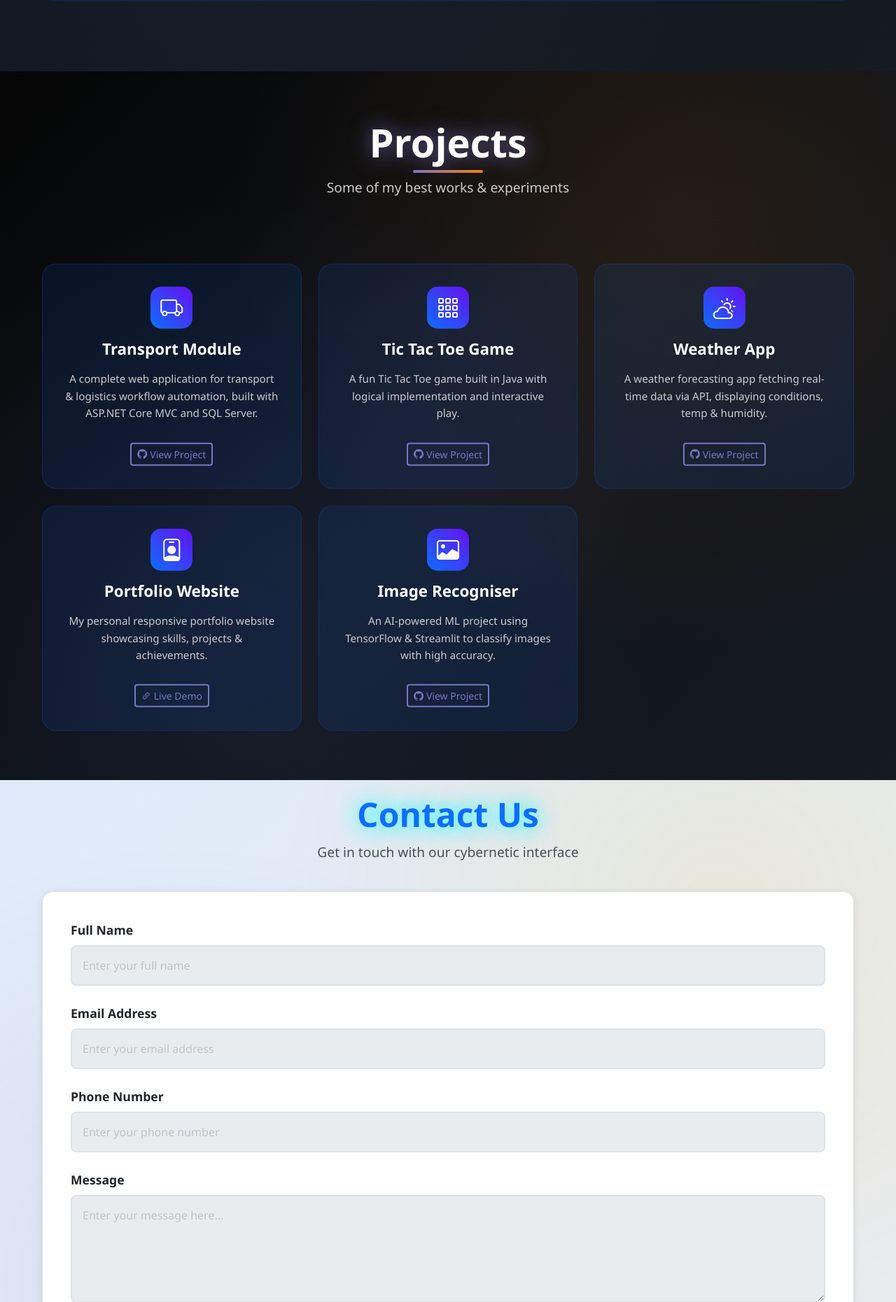
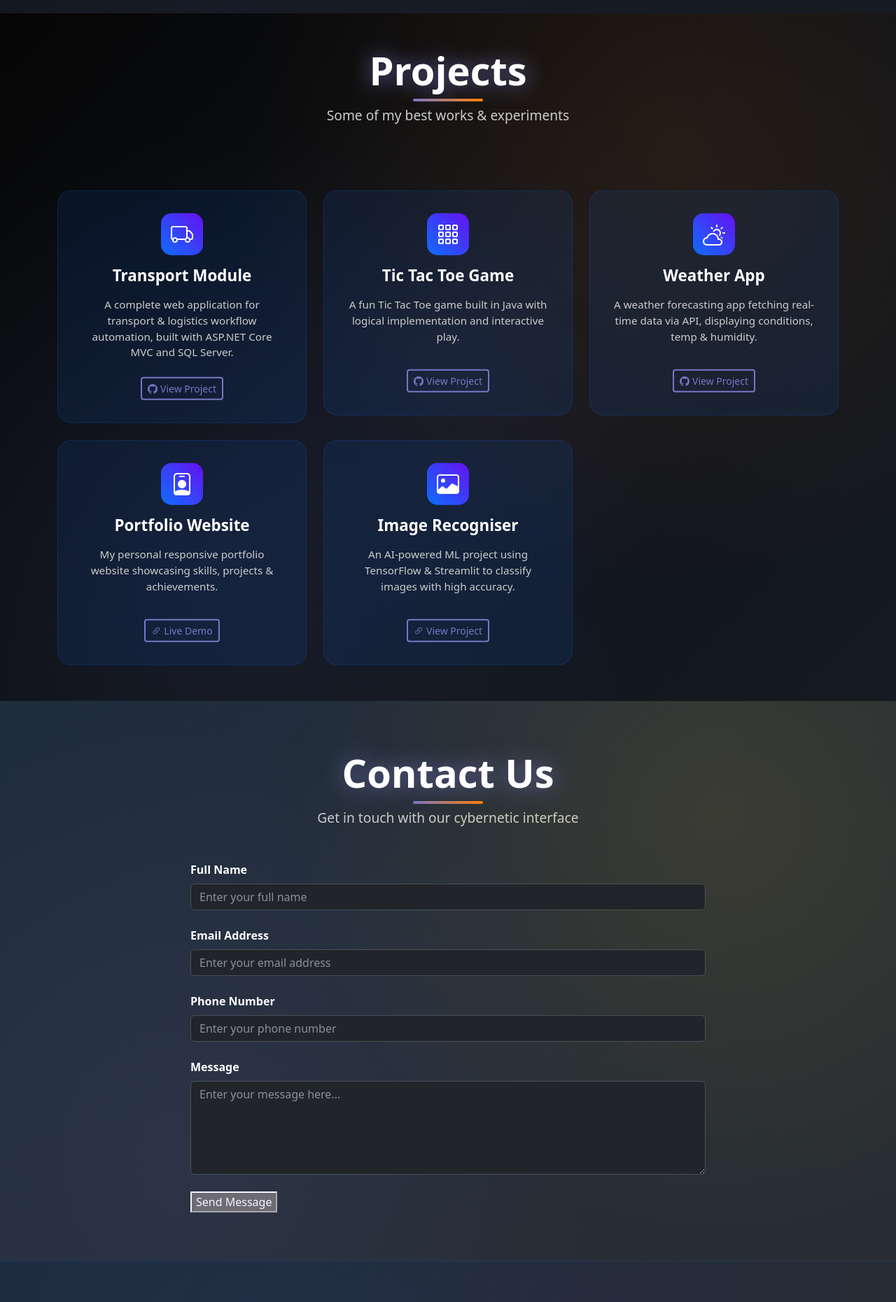
Before and after one commit to himanshu2285/Himanshu-Portfolio, a Django app: template Base/templates/home.html in a window 1280 px wide. Shown: the part 3774-5635 px from the top of the page at 70% size. Run offline with Django 5.2, Linux system fonts and the light colour scheme; the template is opened without the code that fills it: values that come from a table or form of the project are taken from there, others are empty; some libraries are stand-ins or nearby versions.

Commit message:
Fixes Styling of every section

```diff
--- a/Base/static/css/style.css
+++ b/Base/static/css/style.css
@@ -1209,7 +1209,6 @@
 
 
 /* Contact form styling */
-/* Contact Section Base Styles */
 #Contact {
     background: linear-gradient(135deg, rgba(13, 110, 253, 0.1) 0%, rgba(108, 117, 125, 0.1) 100%);
     min-height: 100vh;
--- a/Base/templates/home.html
+++ b/Base/templates/home.html
@@ -18,319 +18,457 @@
 
         <!-- Contact section Styling -->
         <style>
-        :root {
-                /* Light theme variables */
-                --bg-primary: #f8f9fa;
-                --bg-secondary: #ffffff;
-                --bg-accent: #e9ecef;
-                --text-primary: #212529;
-                --text-secondary: #495057;
-                --border-color: #dee2e6;
-                --accent-color: #0d6efd;
-                --accent-hover: #0b5ed7;
-                --success-color: #198754;
-                --error-color: #dc3545;
-                --shadow: 0 2px 10px rgba(0,0,0,0.1);
-                --glow: 0 0 20px rgba(13, 110, 253, 0.3);
-            }
+            #Contact {
+    background: linear-gradient(135deg, rgba(13, 110, 253, 0.1) 0%, rgba(108, 117, 125, 0.1) 100%);
+    min-height: 100vh;
+    display: flex;
+    align-items: center;
+    position: relative;
+    overflow: hidden;
+}
 
-            /* Dark theme variables */
-            [data-theme="dark"] {
-                --bg-primary: #0a0a0a;
-                --bg-secondary: #1a1a1a;
-                --bg-accent: #2a2a2a;
-                --text-primary: #ffffff;
-                --text-secondary: #cccccc;
-                --border-color: #404040;
-                --accent-color: #00ffff;
-                --accent-hover: #00cccc;
-                --success-color: #00ff88;
-                --error-color: #ff4444;
-                --shadow: 0 2px 10px rgba(0,0,0,0.5);
-                --glow: 0 0 20px rgba(0, 255, 255, 0.3);
-            }
+#Contact::before {
+    content: '';
+    position: absolute;
+    top: 0;
+    left: 0;
+    right: 0;
+    bottom: 0;
+    background:
+        radial-gradient(circle at 20% 80%, rgba(120, 119, 198, 0.1) 0%, transparent 50%),
+        radial-gradient(circle at 80% 20%, rgba(255, 193, 7, 0.1) 0%, transparent 50%);
+    pointer-events: none;
+}
 
-            * {
-                margin: 0;
-                padding: 0;
-                box-sizing: border-box;
-            }
+.contact-container {
+    position: relative;
+    z-index: 2;
+}
 
-            body {
-                font-family: 'Segoe UI', Tahoma, Geneva, Verdana, sans-serif;
-                background: var(--bg-primary);
-                color: var(--text-primary);
-                line-height: 1.6;
-                min-height: 100vh;
-                transition: all 0.3s ease;
-            }
+#Contact .section-title {
+    color: #ffffff !important;
+    text-shadow: 0 0 30px rgba(120, 119, 198, 0.8) !important;
+    font-weight: 700 !important;
+    font-size: 3.5rem !important;
+    margin-bottom: 1rem !important;
+    position: relative;
+    z-index: 3;
+    text-align: center;
+}
 
-            /* Cyborg grid background */
-            body::before {
-                content: '';
-                position: fixed;
-                top: 0;
-                left: 0;
-                width: 100%;
-                height: 100%;
-                background-image:
-                    linear-gradient(rgba(0,255,255,0.05) 1px, transparent 1px),
-                    linear-gradient(90deg, rgba(0,255,255,0.05) 1px, transparent 1px);
-                background-size: 50px 50px;
-                z-index: -1;
-                opacity: 0.3;
-            }
+#Contact .section-title::after {
+    content: '';
+    position: absolute;
+    bottom: -10px;
+    left: 50%;
+    transform: translateX(-50%);
+    width: 100px;
+    height: 4px;
+    background: linear-gradient(45deg, #7877c6, #ff8000);
+    border-radius: 2px;
+}
 
-            .container {
-                max-width: 1200px;
-                margin: 0 auto;
-                padding: 20px;
-            }
+#Contact .section-subtitle {
+    color: #cccccc !important;
+    text-align: center;
+    font-size: 1.2rem;
+    margin-bottom: 3rem !important;
+}
 
-            .header {
-                text-align: center;
-                margin-bottom: 40px;
-                position: relative;
-            }
+/* Contact Form Card */
+.contact-form-card {
+    background: rgba(13, 110, 253, 0.1);
+    backdrop-filter: blur(10px);
+    border: 1px solid rgba(13, 110, 253, 0.2);
+    border-radius: 20px;
+    padding: 3rem;
+    position: relative;
+    overflow: hidden;
+    transition: all 0.4s cubic-bezier(0.4, 0, 0.2, 1);
+}
 
-            .header h1 {
-                font-size: 3rem;
-                font-weight: 700;
-                color: var(--accent-color);
-                margin-bottom: 10px;
-                text-shadow: 0 0 20px rgba(0,255,255,0.5);
-                animation: glow 2s ease-in-out infinite alternate;
-            }
+.contact-form-card::before {
+    content: '';
+    position: absolute;
+    top: 0;
+    left: -100%;
+    width: 100%;
+    height: 100%;
+    background: linear-gradient(90deg, transparent, rgba(13, 110, 253, 0.1), transparent);
+    transition: left 0.6s;
+}
 
-            @keyframes glow {
-                from { text-shadow: 0 0 20px rgba(0,255,255,0.5); }
-                to { text-shadow: 0 0 30px rgba(0,255,255,0.8), 0 0 40px rgba(0,255,255,0.6); }
-            }
+.contact-form-card:hover::before {
+    left: 100%;
+}
 
-            .header p {
-                font-size: 1.2rem;
-                color: var(--text-secondary);
-                margin-bottom: 30px;
-            }
+.contact-form-card:hover {
+    transform: translateY(-5px);
+    border-color: rgba(13, 110, 253, 0.4);
+    box-shadow: 0 20px 40px rgba(13, 110, 253, 0.2);
+}
 
-            /* Theme toggle button */
-            .theme-toggle {
-                position: absolute;
-                top: 0;
-                right: 0;
-                background: var(--bg-secondary);
-                border: 2px solid var(--accent-color);
-                color: var(--accent-color);
-                padding: 10px 15px;
-                border-radius: 25px;
-                cursor: pointer;
-                transition: all 0.3s ease;
-                font-size: 0.9rem;
-                font-weight: 600;
-            }
+/* Form Groups and Labels */
+.form-group {
+    margin-bottom: 1.5rem;
+    position: relative;
+    z-index: 1;
+}
 
-            .theme-toggle:hover {
-                background: var(--accent-color);
-                color: var(--bg-secondary);
-                box-shadow: var(--glow);
-                transform: scale(1.05);
-            }
+.form-label {
+    display: block;
+    margin-bottom: 0.5rem;
+    font-weight: 600;
+    color: #fff;
+    font-size: 1rem;
+    transition: color 0.3s ease;
+}
 
-            .contact-form-container {
-                background: var(--bg-secondary);
-                padding: 40px;
-                border-radius: 15px;
-                box-shadow: var(--shadow);
-                border: 1px solid var(--border-color);
-                position: relative;
-                overflow: hidden;
-            }
+/* Form Inputs */
+.contact-input,
+.contact-textarea {
+    width: 100%;
+    padding: 1rem;
+    background: rgba(255, 255, 255, 0.05);
+    border: 1px solid rgba(255, 255, 255, 0.1);
+    border-radius: 12px;
+    color: #fff;
+    font-size: 1rem;
+    transition: all 0.3s cubic-bezier(0.4, 0, 0.2, 1);
+    position: relative;
+}
 
-            .contact-form-container::before {
-                content: '';
-                position: absolute;
-                top: -2px;
-                left: -2px;
-                right: -2px;
-                bottom: -2px;
-                background: linear-gradient(45deg, var(--accent-color), transparent, var(--accent-color));
-                border-radius: 17px;
-                z-index: -1;
-                animation: borderGlow 3s linear infinite;
-            }
+.contact-input::placeholder,
+.contact-textarea::placeholder {
+    color: rgba(255, 255, 255, 0.5);
+}
 
-            @keyframes borderGlow {
-                0% { transform: rotate(0deg); }
-                100% { transform: rotate(360deg); }
-            }
+.contact-input:focus,
+.contact-textarea:focus {
+    outline: none;
+    border-color: rgba(13, 110, 253, 0.6);
+    background: rgba(13, 110, 253, 0.1);
+    box-shadow: 0 0 20px rgba(13, 110, 253, 0.2);
+    transform: translateY(-2px);
+}
 
-            .form-group {
-                margin-bottom: 25px;
-            }
+.contact-textarea {
+    resize: vertical;
+    min-height: 120px;
+}
 
-            .form-label {
-                display: block;
-                margin-bottom: 8px;
-                font-weight: 600;
-                color: var(--text-primary);
-                font-size: 1.1rem;
-            }
+/* Submit Button */
+.contact-submit-btn {
+    background: linear-gradient(45deg, #0d6efd, #6610f2);
+    border: none;
+    color: white;
+    padding: 1rem 2rem;
+    border-radius: 25px;
+    font-size: 1.1rem;
+    font-weight: 600;
+    transition: all 0.3s cubic-bezier(0.4, 0, 0.2, 1);
+    position: relative;
+    overflow: hidden;
+    text-transform: uppercase;
+    letter-spacing: 1px;
+    min-width: 200px;
+}
 
-            .form-control {
-                width: 100%;
-                padding: 15px;
-                border: 2px solid var(--border-color);
-                border-radius: 8px;
-                background: var(--bg-accent);
-                color: var(--text-primary);
-                font-size: 1rem;
-                transition: all 0.3s ease;
-            }
+.contact-submit-btn:hover {
+    transform: translateY(-3px) scale(1.05);
+    box-shadow: 0 15px 30px rgba(13, 110, 253, 0.4);
+    background: linear-gradient(45deg, #0b5ed7, #5a0fc7);
+}
 
-            .cyborg-input:focus,
-            .cyborg-textarea:focus {
-                outline: none;
-                border-color: var(--accent-color);
-                box-shadow: var(--glow);
-                background: var(--bg-secondary);
-            }
+.contact-submit-btn:active {
+    transform: translateY(-1px) scale(1.02);
+}
 
-            .cyborg-textarea {
-                resize: vertical;
-                min-height: 120px;
-            }
+.contact-submit-btn::before {
+    content: '';
+    position: absolute;
+    top: 50%;
+    left: 50%;
+    width: 0;
+    height: 0;
+    background: rgba(255, 255, 255, 0.2);
+    border-radius: 50%;
+    transition: all 0.6s ease;
+    transform: translate(-50%, -50%);
+}
 
-            .submit-btn {
-                background: linear-gradient(45deg, var(--accent-color), var(--accent-hover));
-                color: white;
-                padding: 15px 30px;
-                border: none;
-                border-radius: 25px;
-                font-size: 1.1rem;
-                font-weight: 600;
-                cursor: pointer;
-                transition: all 0.3s ease;
-                position: relative;
-                overflow: hidden;
-                text-transform: uppercase;
-                letter-spacing: 1px;
-            }
+.contact-submit-btn:hover::before {
+    width: 300px;
+    height: 300px;
+}
 
-            .submit-btn:hover {
-                transform: translateY(-2px);
-                box-shadow: var(--glow);
-            }
+.contact-submit-btn:disabled {
+    opacity: 0.8;
+    cursor: not-allowed;
+    transform: none;
+}
 
-            .submit-btn:active {
-                transform: translateY(0);
-            }
+/* Alert Styles */
+.alert-container {
+    position: relative;
+    z-index: 1;
+}
 
-            .submit-btn::before {
-                content: '';
-                position: absolute;
-                top: 50%;
-                left: 50%;
-                width: 0;
-                height: 0;
-                background: rgba(255,255,255,0.2);
-                border-radius: 50%;
-                transition: all 0.6s ease;
-                transform: translate(-50%, -50%);
-            }
+.contact-alert {
+    background: rgba(0, 255, 136, 0.1);
+    color: #00ff88;
+    border: 1px solid #00ff88;
+    border-radius: 12px;
+    padding: 1rem;
+    animation: slideInDown 0.5s ease;
+}
 
-            .submit-btn:hover::before {
-                width: 300px;
-                height: 300px;
-            }
+.alert-danger.contact-alert {
+    background: rgba(255, 68, 68, 0.1);
+    color: #ff4444;
+    border-color: #ff4444;
+}
 
-            .messages {
-                margin-bottom: 20px;
-            }
+@keyframes slideInDown {
+    from {
+        opacity: 0;
+        transform: translateY(-20px);
+    }
+    to {
+        opacity: 1;
+        transform: translateY(0);
+    }
+}
 
-            .message {
-                padding: 15px;
-                border-radius: 8px;
-                margin-bottom: 10px;
-                font-weight: 500;
-                animation: slideIn 0.5s ease;
-            }
+/* Form Error Styles */
+.form-error {
+    margin-top: 0.5rem;
+}
 
-            @keyframes slideIn {
-                from { opacity: 0; transform: translateY(-20px); }
-                to { opacity: 1; transform: translateY(0); }
-            }
+.form-error small {
+    color: #ff4444;
+    font-size: 0.875rem;
+    display: block;
+    animation: fadeIn 0.3s ease;
+}
 
-            .message.success {
-                background: rgba(0, 255, 136, 0.1);
-                color: var(--success-color);
-                border: 1px solid var(--success-color);
-            }
+@keyframes fadeIn {
+    from { opacity: 0; }
+    to { opacity: 1; }
+}
 
-            .message.error {
-                background: rgba(255, 68, 68, 0.1);
-                color: var(--error-color);
-                border: 1px solid var(--error-color);
-            }
+/* Contact Info Cards */
+.contact-info-card {
+    background: rgba(255, 255, 255, 0.05);
+    border: 1px solid rgba(255, 255, 255, 0.1);
+    border-radius: 15px;
+    padding: 2rem 1rem;
+    transition: all 0.3s cubic-bezier(0.4, 0, 0.2, 1);
+    position: relative;
+    overflow: hidden;
+    margin-bottom: 1rem;
+}
 
-            .form-errors {
-                color: var(--error-color);
-                font-size: 0.9rem;
-                margin-top: 5px;
-            }
+.contact-info-card::before {
+    content: '';
+    position: absolute;
+    top: 0;
+    left: 0;
+    width: 100%;
+    height: 3px;
+    background: linear-gradient(90deg, #0d6efd, #6610f2, #0d6efd);
+    background-size: 200% 100%;
+    transform: scaleX(0);
+    transition: transform 0.3s ease;
+    transform-origin: left;
+}
 
-            .cyber-decoration {
-                position: absolute;
-                width: 100px;
-                height: 100px;
-                border: 2px solid var(--accent-color);
-                border-radius: 50%;
-                opacity: 0.1;
-                animation: float 6s ease-in-out infinite;
-            }
+.contact-info-card:hover::before {
+    transform: scaleX(1);
+    animation: shimmer 2s infinite;
+}
 
-            .cyber-decoration:nth-child(1) {
-                top: 10%;
-                left: 10%;
-                animation-delay: 0s;
-            }
+.contact-info-card:hover {
+    transform: translateY(-5px) scale(1.02);
+    border-color: rgba(13, 110, 253, 0.4);
+    background: rgba(13, 110, 253, 0.1);
+    box-shadow: 0 10px 30px rgba(13, 110, 253, 0.2);
+}
 
-            .cyber-decoration:nth-child(2) {
-                top: 20%;
-                right: 10%;
-                animation-delay: 2s;
-            }
+.contact-icon {
+    width: 60px;
+    height: 60px;
+    background: linear-gradient(45deg, #0d6efd, #6610f2);
+    border-radius: 50%;
+    display: flex;
+    align-items: center;
+    justify-content: center;
+    margin: 0 auto 1rem;
+    font-size: 1.5rem;
+    color: white;
+    transition: all 0.3s ease;
+}
 
-            .cyber-decoration:nth-child(3) {
-                bottom: 10%;
-                left: 20%;
-                animation-delay: 4s;
-            }
+.contact-info-card:hover .contact-icon {
+    transform: scale(1.1) rotate(10deg);
+}
 
-            @keyframes float {
-                0%, 100% { transform: translateY(0px) rotate(0deg); }
-                50% { transform: translateY(-20px) rotate(180deg); }
-            }
+.contact-info-card h5 {
+    color: #fff;
+    margin-bottom: 0.5rem;
+    font-weight: 600;
+}
 
-            /* Responsive design */
-            @media (max-width: 768px) {
-                .container {
-                    padding: 10px;
-                }
+.contact-info-card p {
+    color: rgba(255, 255, 255, 0.7);
+    margin: 0;
+    font-size: 0.9rem;
+}
 
-                .header h1 {
-                    font-size: 2rem;
-                }
+.contact-info-card a {
+    text-decoration: none;
+    transition: color 0.3s ease;
+}
 
-                .contact-form-container {
-                    padding: 20px;
-                }
+.contact-info-card a:hover {
+    color: #0d6efd !important;
+}
 
-                .theme-toggle {
-                    position: relative;
-                    margin-bottom: 20px;
-                }
-            }
-        </style
+/* Floating Animation */
+.floating {
+    animation: floating 3s ease-in-out infinite;
+}
+
+@keyframes floating {
+    0%, 100% { transform: translateY(0px); }
+    50% { transform: translateY(-10px); }
+}
+
+/* Shimmer Animation */
+@keyframes shimmer {
+    0% { background-position: -200% 0; }
+    100% { background-position: 200% 0; }
+}
+
+/* Responsive Design */
+@media (max-width: 768px) {
+    .contact-form-card {
+        padding: 2rem 1.5rem;
+    }
+
+    .contact-submit-btn {
+        width: 100%;
+        min-width: auto;
+    }
+
+    .contact-info-card {
+        margin-bottom: 1.5rem;
+    }
+
+    #Contact h1 {
+        font-size: 2.5rem;
+    }
+}
+
+@media (max-width: 576px) {
+    .contact-form-card {
+        padding: 1.5rem 1rem;
+    }
+
+    .contact-icon {
+        width: 50px;
+        height: 50px;
+        font-size: 1.2rem;
+    }
+
+    #Contact h1 {
+        font-size: 2rem;
+    }
+}
+
+/* Dark/Light Theme Compatibility */
+[data-bs-theme="light"] #Contact {
+    background: linear-gradient(135deg, rgba(13, 110, 253, 0.05) 0%, rgba(108, 117, 125, 0.05) 100%);
+}
+
+[data-bs-theme="light"] .contact-form-card {
+    background: rgba(255, 255, 255, 0.9);
+    border-color: rgba(13, 110, 253, 0.2);
+}
+
+[data-bs-theme="light"] .form-label {
+    color: #333;
+}
+
+[data-bs-theme="light"] .contact-input,
+[data-bs-theme="light"] .contact-textarea {
+    background: rgba(0, 0, 0, 0.05);
+    border-color: rgba(0, 0, 0, 0.1);
+    color: #333;
+}
+
+[data-bs-theme="light"] .contact-input::placeholder,
+[data-bs-theme="light"] .contact-textarea::placeholder {
+    color: rgba(0, 0, 0, 0.5);
+}
+
+[data-bs-theme="light"] .contact-info-card {
+    background: rgba(0, 0, 0, 0.05);
+    border-color: rgba(0, 0, 0, 0.1);
+}
+
+[data-bs-theme="light"] .contact-info-card h5 {
+    color: #333;
+}
+
+[data-bs-theme="light"] .contact-info-card p {
+    color: rgba(0, 0, 0, 0.7);
+}
+
+[data-bs-theme="light"] #Contact h1 {
+    color: #333;
+}
+
+/* Button Loading State */
+.btn-loading {
+    display: none;
+}
+
+.contact-submit-btn:disabled .btn-text {
+    display: none;
+}
+
+.contact-submit-btn:disabled .btn-loading {
+    display: inline;
+}
+
+/* Form Focus Ring Effect */
+.contact-input:focus,
+.contact-textarea:focus {
+    position: relative;
+}
+
+.contact-input:focus::after,
+.contact-textarea:focus::after {
+    content: '';
+    position: absolute;
+    top: -2px;
+    left: -2px;
+    right: -2px;
+    bottom: -2px;
+    border-radius: 14px;
+    background: linear-gradient(45deg, #0d6efd, #6610f2, #0d6efd);
+    background-size: 400% 400%;
+    animation: gradientShift 2s ease infinite;
+    z-index: -1;
+}
+
+@keyframes gradientShift {
+    0%, 100% { background-position: 0% 50%; }
+    50% { background-position: 100% 50%; }
+}
+
+        </style>
     </head>
 
 
@@ -793,8 +931,8 @@
                 <p class="project-desc">
                     An AI-powered ML project using TensorFlow & Streamlit to classify images with high accuracy.
                 </p>
-                <a href="https://github.com/himanshu2285/Image-Recogniser" target="_blank" class="btn btn-outline-primary btn-sm">
-                    <i class="bi bi-github me-1"></i>View Project
+                <a href="https://himanshu-model-image-classifier.streamlit.app/" target="_blank" class="btn btn-outline-primary btn-sm">
+                    <i class="bi bi-link-45deg me-1"></i>View Project
                 </a>
                 </div>
             </div>
@@ -813,6 +951,8 @@
                     <p class="section-subtitle">Get in touch with our cybernetic interface</p>
                 </header>
 
+                <div class="row justify-content-center">
+                <div class="col-lg-8">
                 <div class="contact-form-container">
                     {% if messages %}
                         <div class="messages">
@@ -887,6 +1027,8 @@
                             Send Message
                         </button>
                     </form>
+                </div>
+                </div>
                 </div>
             </div>
           </section>
```
